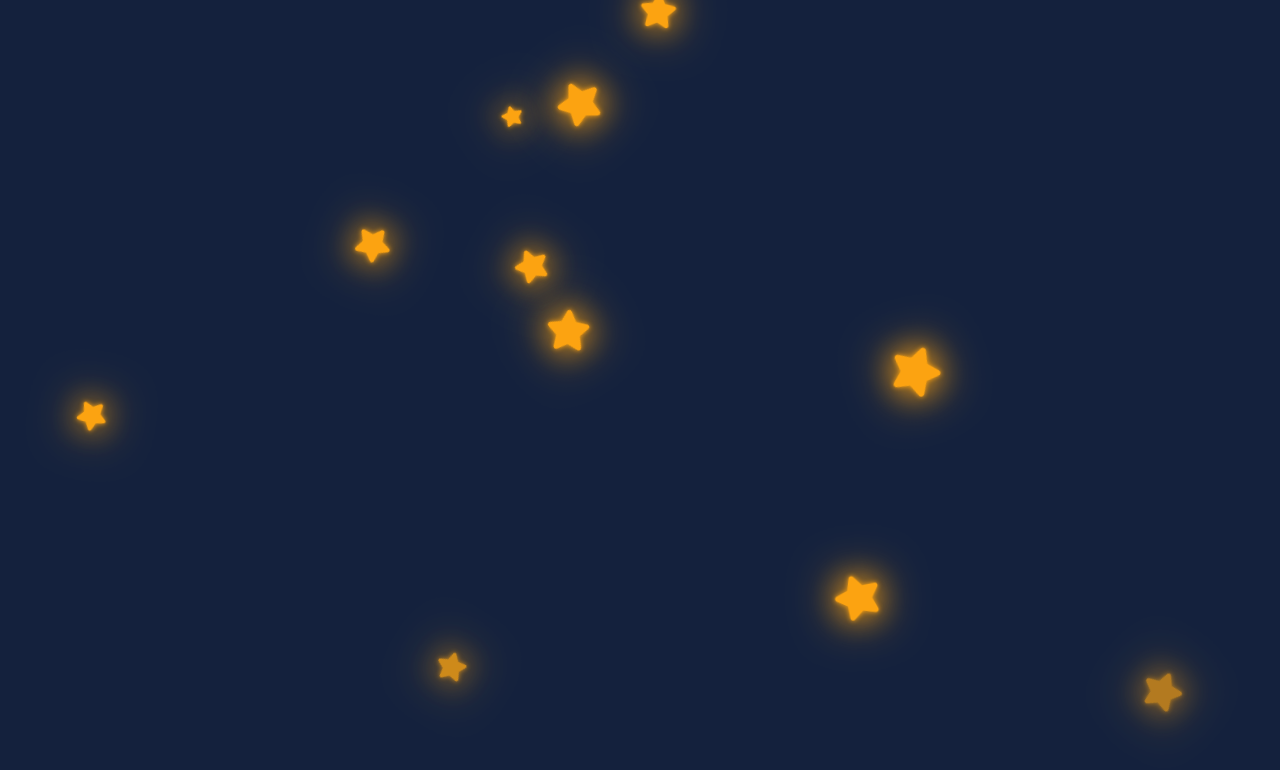
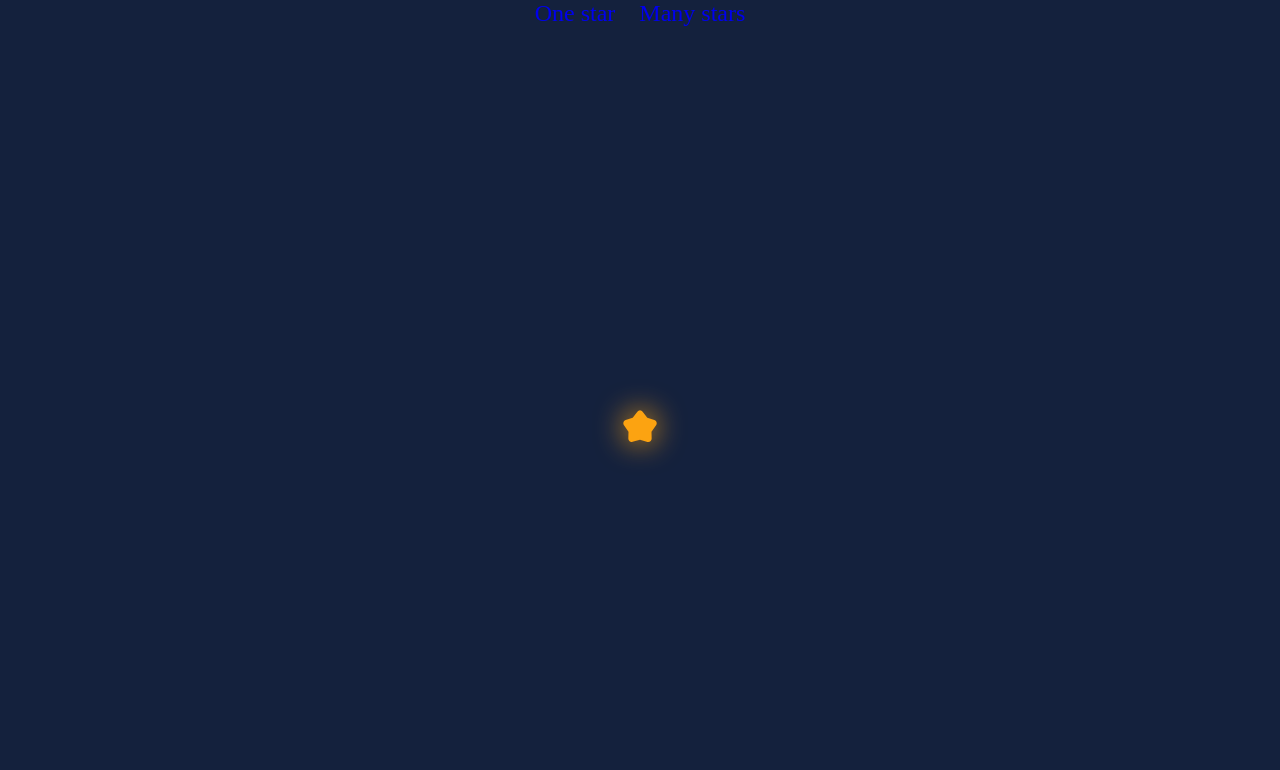
Before and after one commit to ReonKovalchuk/falling-stars-game, a Nuxt app: page / in a window 1280 px wide. Shown: the top 770 px of the page. Built offline with nearby package versions, Linux system fonts and the light colour scheme.

Commit message:
фигово, но работающая первая версия с убирающимися звездочками

```diff
--- a/app.vue
+++ b/app.vue
@@ -1,32 +1,38 @@
 <template>
-  <div class="stars__container">
-    <Star
-      v-for="star in stars"
-      :key="star.id"
-      :style="`left:${star.left};animation-duration:${star.animationDuration}; font-size:${star.fontSize}`"
-    />
-  </div>
+  <nav>
+    <ul>
+      <li>
+        <NuxtLink to="/">One star</NuxtLink>
+      </li>
+      <li>
+        <NuxtLink to="/ManyStars">Many stars</NuxtLink>
+      </li>
+    </ul>
+  </nav>
+  <NuxtLayout>
+    <NuxtPage />
+  </NuxtLayout>
 </template>
-<script setup>
-const starsRate = 500;
-const stars = ref([]);
-function createStar() {
-  stars.value.push({
-    id: new Date().valueOf(),
-    left: Math.random() * +innerWidth + "px",
-    animationDuration: 4 + Math.random() * 4 + "s",
-    fontSize: 20 + Math.random() * 30 + "px",
-  });
+
+<style>
+nav {
+  display: flex;
+  place-content: center;
 }
-
-setTimeout(() => {
-  stars.value.shift();
-  setInterval(() => {
-    stars.value.shift();
-  }, starsRate);
-}, 6000);
-
-setInterval(() => {
-  createStar();
-}, starsRate);
-</script>
+ul {
+  list-style: none;
+  display: flex;
+  flex-direction: row;
+  gap: 24px;
+}
+li {
+  font-size: 24px;
+  color: #fff;
+}
+a {
+  text-decoration: none;
+}
+a:visited {
+  color: #fff;
+}
+</style>
--- a/assets/main.scss
+++ b/assets/main.scss
@@ -1,8 +1,10 @@
 @import url("https://cdnjs.cloudflare.com/ajax/libs/font-awesome/6.5.1/css/all.min.css");
+$color-gold: #fca311;
 * {
   margin: 0;
   padding: 0;
   box-sizing: border-box;
+  --color-gold: #fca311;
 }
 
 body {
@@ -10,29 +12,55 @@ body {
   min-height: 100vh;
   overflow: hidden;
 }
-
+$container-width: 100vw;
 .stars__container {
-  $container-width: 100vw;
   width: $container-width;
   height: 100vh;
 }
-
+.star-wrapper {
+  animation: animateFall 5s linear forwards;
+  top: 0%;
+}
 .star {
   position: absolute;
-  top: -20px;
-  color: #fca311;
-  animation: animate 5s linear forwards;
+
+  top: 50%;
+  left: 50%;
+  color: $color-gold;
+  animation: animateRotation 5s linear forwards;
+  line-height: 0;
+  filter: drop-shadow(0px 0px 15px var(--color-gold));
+}
+.paused {
+  animation-play-state: paused;
+}
+.hidden {
+  color: transparent;
+  transition: color 0.3s;
+}
+// .star:before {
+//   content: "\f005";
+//   font-family: fontAwesome;
+//   text-shadow: 0 0 5px $color-gold, 0 0 30px $color-gold, 0 0 50px $color-gold;
+// }
+
+@keyframes animateFall {
+  0% {
+    transform: translateY(0);
+  }
+
+  80% {
+    opacity: 1;
+  }
+
+  100% {
+    transform: translateY(100vh);
+  }
 }
 
-.star:before {
-  content: "\f005";
-  font-family: fontAwesome;
-  text-shadow: 0 0 5px #fca311, 0 0 30px #fca311, 0 0 50px #fca311;
-}
-
-@keyframes animate {
+@keyframes animateRotation {
   0% {
-    transform: translateY(0) rotate(0deg);
+    transform: rotate(0deg);
     opacity: 1;
   }
 
@@ -41,7 +69,7 @@ body {
   }
 
   100% {
-    transform: translateY(100vh) rotate(360deg);
+    transform: rotate(360deg);
     opacity: 0;
   }
 }
--- /dev/null
+++ b/components/Burst.vue
@@ -0,0 +1,149 @@
+<template>
+  <ul>
+    <li></li>
+    <li></li>
+    <li></li>
+    <li></li>
+    <li></li>
+    <li></li>
+    <li></li>
+    <li></li>
+  </ul>
+</template>
+<script setup>
+const animationPlaying = ref(false);
+const handleClick = () => {
+  animationPlaying.value = true;
+  setTimeout(() => {
+    animationPlaying.value = false;
+  }, 1000);
+};
+</script>
+<style lang="scss" scoped>
+ul,
+li {
+  // position: ;
+  list-style-type: none;
+  margin: 0;
+  padding: 0;
+  --translate: 50%;
+}
+
+ul::before,
+ul::after,
+li::before,
+li::after {
+  content: "";
+  position: absolute;
+}
+
+ul {
+  position: absolute;
+  width: 50px;
+  height: 50px;
+  border-radius: 50%;
+  top: 50%;
+  left: 50%;
+  margin-top: -25px;
+  margin-left: -25px;
+}
+
+li {
+  width: 6px;
+  height: 40px;
+  border-radius: 30px;
+  transform-origin: 50% 100%;
+  position: absolute;
+  top: 50%;
+  left: 50%;
+  margin-top: -40px;
+  margin-left: -6px;
+}
+
+li::before,
+li::after {
+  width: 100%;
+  height: 50%;
+  background: var(--color-gold);
+  border-radius: 30px;
+  animation: burst 0.5s ease-in-out 1;
+  animation-fill-mode: both;
+}
+
+// li::before {
+//   animation-delay: 0.05s;
+// }
+
+li::after {
+  animation-delay: 0.05s;
+}
+
+li:nth-child(1) {
+  transform: translate(var(--translate)) rotate(0deg);
+}
+
+li:nth-child(2) {
+  transform: translate(var(--translate)) rotate(45deg);
+}
+
+li:nth-child(3) {
+  transform: translate(var(--translate)) rotate(90deg);
+}
+
+li:nth-child(4) {
+  transform: translate(var(--translate)) rotate(135deg);
+}
+
+li:nth-child(5) {
+  transform: translate(var(--translate)) rotate(180deg);
+}
+
+li:nth-child(6) {
+  transform: translate(var(--translate)) rotate(225deg);
+}
+
+li:nth-child(7) {
+  transform: translateX(var(--translate)) rotate(270deg);
+}
+
+li:nth-child(8) {
+  transform: translateX(var(--translate)) rotate(315deg);
+}
+
+@keyframes burst {
+  0%,
+  100% {
+    top: 100%;
+    opacity: 0;
+    background-color: var(--color-gold);
+  }
+
+  20% {
+    opacity: 0;
+  }
+
+  50% {
+    opacity: 0.5;
+  }
+
+  65% {
+    opacity: 1;
+  }
+
+  99% {
+    top: -50%;
+    opacity: 0;
+    height: 0;
+    background-color: transparent;
+  }
+}
+
+.burst-wrapper {
+  align-items: center;
+  background: transparent;
+  color: var(--color-gold);
+  display: flex;
+  flex-direction: column;
+  justify-content: center;
+}
+</style>
--- a/components/Star.vue
+++ b/components/Star.vue
@@ -1,13 +1,39 @@
 <template>
-  <div class="star"></div>
+  <div
+    class="star-wrapper"
+    :style="wrapperStyle"
+    :class="{ paused: isPaused }"
+    @click="handleClick"
+  >
+    <div
+      class="star"
+      :style="starStyle"
+      :class="{ paused: isPaused, hidden: isPaused }"
+    >
+      <IconsStarIcon></IconsStarIcon>
+    </div>
+    <Burst v-show="showBurst"></Burst>
+  </div>
 </template>
-<style lang="scss" scoped>
-$size: random() * 12;
-$duration: random() * 3;
-$container-width: 1600;
-.star {
-  left: random() * $container-width + "px";
-  font-size: 12 + $size + "px";
-  animation-duration: 4 + $duration + "s";
+
+<style>
+.star-wrapper {
+  position: relative;
+  height: 50px;
+  width: 50px;
 }
 </style>
+
+<script setup>
+const { starStyle, wrapperStyle } = defineProps(["starStyle", "wrapperStyle"]);
+const showBurst = ref(false);
+const isPaused = ref(false);
+const handleClick = () => {
+  //stop falling animation
+  isPaused.value = true;
+  //fade star out
+  //burst
+  showBurst.value = true;
+  //delete from array
+};
+</script>
--- a/nuxt.config.ts
+++ b/nuxt.config.ts
@@ -4,5 +4,6 @@ export default defineNuxtConfig({
   css: ["~/assets/main.scss"],
   alias: {
     assets: "/<rootDir>/assets",
+    "@": "/<rootDir>",
   },
 });
--- /dev/null
+++ b/pages/ManyStars.vue
@@ -0,0 +1,50 @@
+<template>
+  <div class="stars__container">
+    <Star
+      v-for="star in stars"
+      :key="star.id"
+      :star-style="`
+      animation-duration:${star.animationDuration};
+      font-size:${star.fontSize};
+      margin-left: -${star.offset};
+  margin-top: -${star.offset};`"
+      :wrapper-style="`left:${star.left};animation-duration:${star.animationDuration}`"
+    />
+  </div>
+</template>
+<script setup>
+const starsRate = 1000;
+const stars = ref([
+  // {
+  //   left: "500px",
+  //   animationDuration: "6s",
+  //   fontSize: "30px",
+  //   offset: "15px",
+  // },
+]);
+function createStar() {
+  const starSize = Math.floor(20 + Math.random() * 30);
+  stars.value.push({
+    id: new Date().valueOf(),
+    left: Math.floor(Math.random() * window.innerWidth) + "px",
+    animationDuration: Math.floor(10 + Math.random() * 4) + "s",
+    fontSize: starSize + "px",
+    offset: starSize / 2 + "px",
+  });
+}
+let starDestruction;
+setTimeout(() => {
+  stars.value.shift();
+  starDestruction = setInterval(() => {
+    stars.value.shift();
+  }, starsRate);
+}, starsRate + 110000);
+
+const starCreation = setInterval(() => {
+  createStar();
+}, starsRate);
+onUnmounted(() => {
+  clearInterval(starCreation);
+  clearInterval(starDestruction);
+});
+</script>
--- /dev/null
+++ b/pages/index.vue
@@ -0,0 +1,20 @@
+<template>
+  <main class="page-wrapper">
+    <Star
+      star-style="font-size:40px;
+      margin-top:-20px; margin-left:-20px;
+      animation-play-state: paused;"
+      wrapperStyle="animation-play-state: paused;"
+    >
+    </Star>
+  </main>
+</template>
+<style lang="scss">
+main {
+  height: 100vh;
+  display: flex;
+  flex-direction: column;
+  justify-content: space-evenly;
+  align-items: center;
+}
+</style>
```
